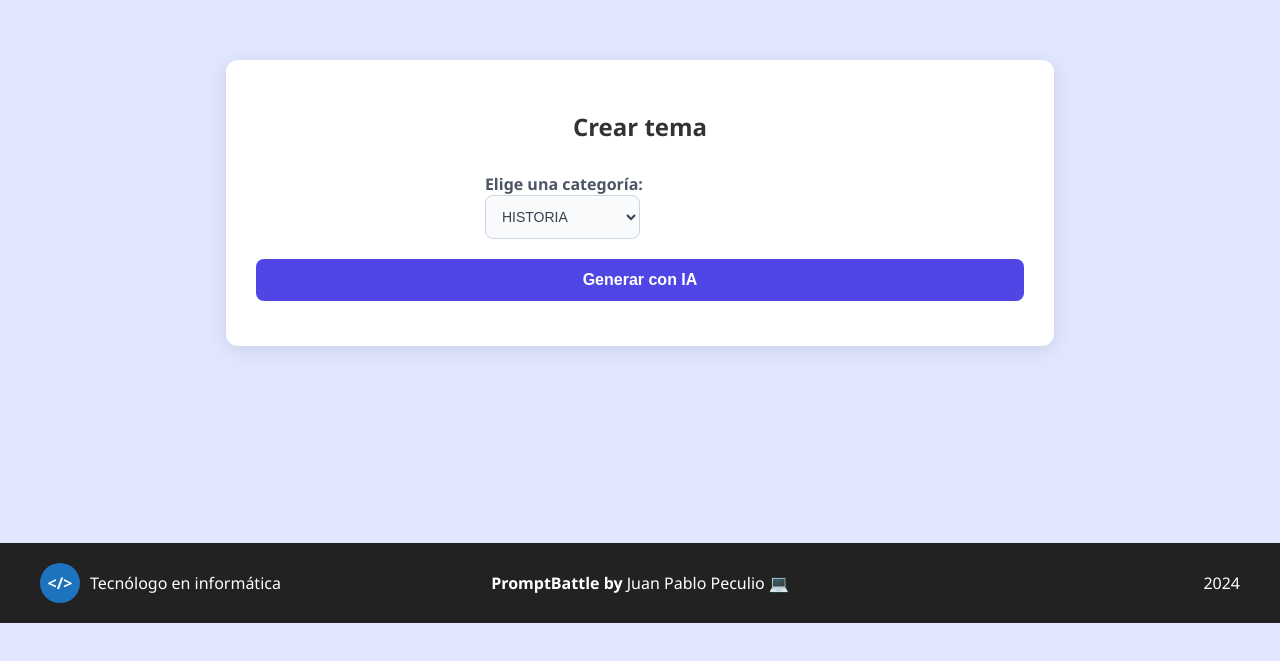
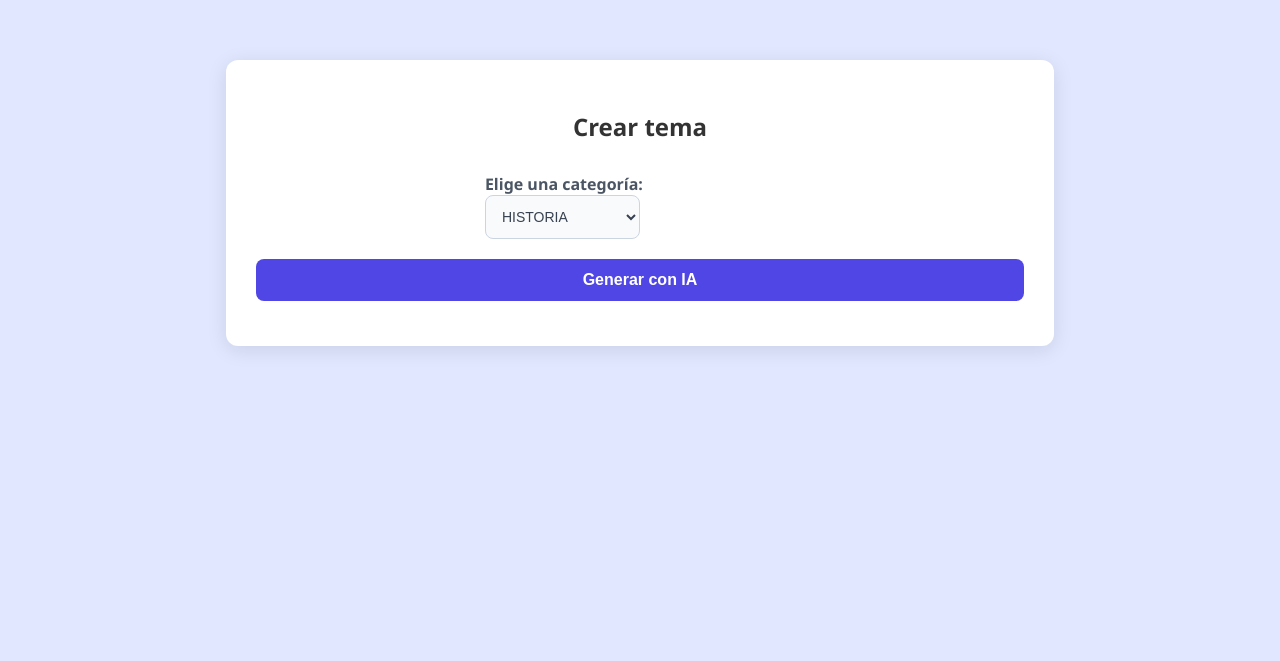
Before and after one commit to Ju0w1/PromptBattle, a website: page views/crearTemas.html in a window 1280 px wide. Shown: the part 137-798 px from the top of the page. Drawn offline with Linux system fonts and the light colour scheme; sample sign-in values are in the browser's storage.

Commit message:
Fix temporal footer

```diff
--- a/views/crearTemas.html
+++ b/views/crearTemas.html
@@ -34,7 +34,7 @@
             </div>
         </main>
     </div>
-    <footer>
+    <!-- <footer>
         <div class="footer-container">
           <div class="footer-left">
             <div class="icon-circle">
@@ -49,7 +49,7 @@
             <p>2024</p>
           </div>
         </div>
-    </footer>
+    </footer> -->
     <script src="/js/crearTemas.script.js"></script>
 </body>
 </html>
```
Also changed, not shown: views/dashboard.html (+2 -2 lines), views/inicio.html (+2 -2 lines), views/lobby.html (+2 -2 lines), views/login.html (+2 -2 lines), views/partida.html (+2 -2 lines), views/partidas.html (+2 -2 lines), views/verPartida.html (+2 -2 lines).
